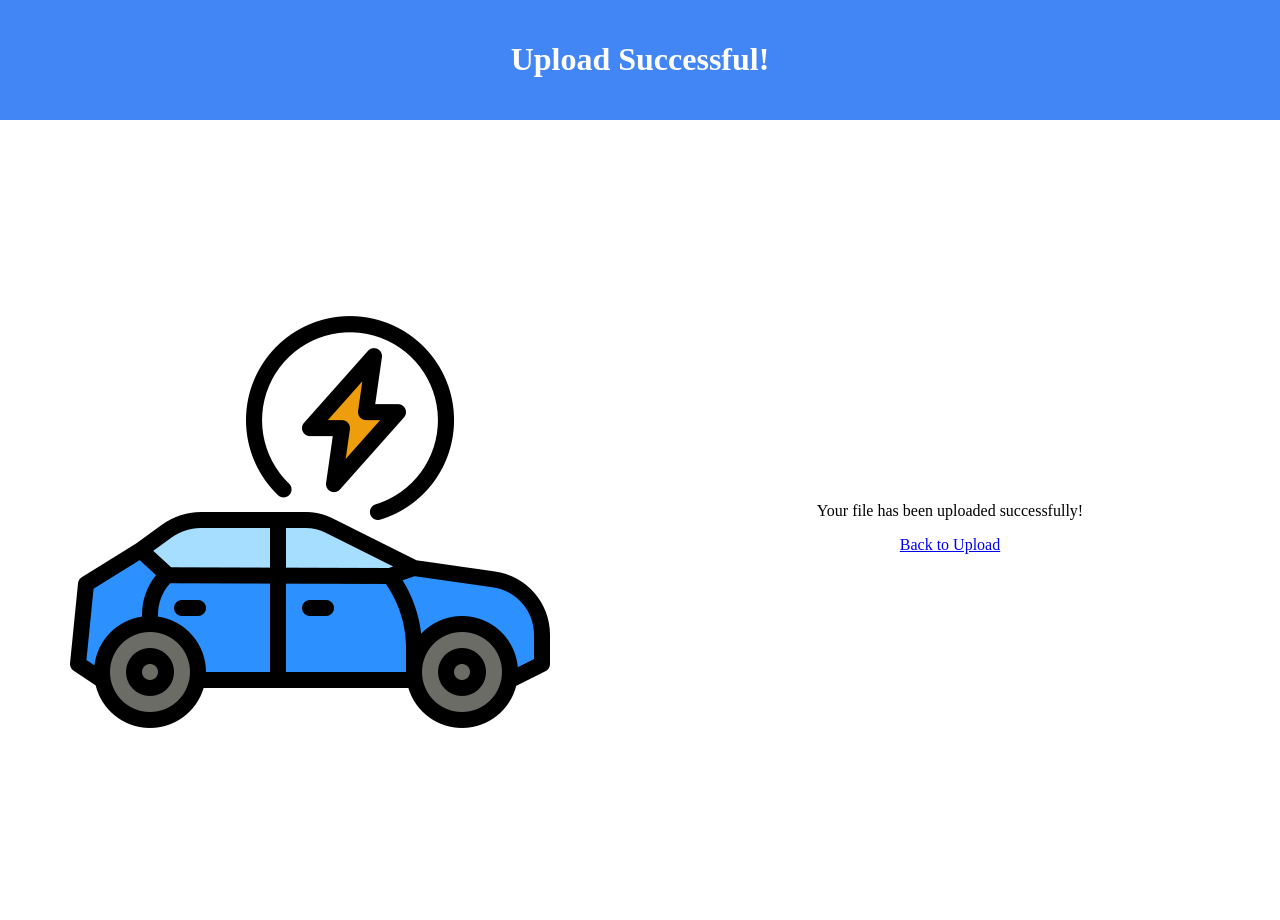
After one commit to joyjas/cardb1, a Flask app: page /success in a window 1280 px wide. The commit adds this page. Run offline with Flask 2, Linux system fonts and the light colour scheme.

Commit message:
patch with back button

```diff
--- a/application.py
+++ b/application.py
@@ -1,4 +1,4 @@
-from flask import Flask, request, render_template
+from flask import Flask, request, render_template, redirect, url_for
 import boto3
 
 
@@ -19,11 +19,14 @@ def upload():
     try:
         file = request.files['file']
         s3.upload_fileobj(file, bucket_name, file.filename)
-        return 'File uploaded successfully!'
+        return redirect(url_for('success'))
     except Exception as e:
         print(e)
         return 'File upload failed'
 
+@app.route('/success')
+def success():
+    return render_template('success.html')
 
 if __name__ == "__main__":
     app.run()
--- a/static/css/styles.css
+++ b/static/css/styles.css
@@ -24,7 +24,6 @@ body {
 	align-items: center;
 	flex: 1;
 	background-color: #ffffff;
-	background-image: url('img/logo2.png');
 	background-repeat: no-repeat;
 	background-position: center center;
 	background-size: 600px;
--- a/templates/index.html
+++ b/templates/index.html
@@ -9,7 +9,9 @@
 		<h1>Logs Uploader</h1>
 	</div>
 	<div id="container">
-		<div id="left"></div>
+		<div id="left">
+			<img src="{{ url_for('static', filename='css/img/logo2.png') }}" alt="Logo">
+		</div>
 		<div id="right">
 			<form method="POST" enctype="multipart/form-data">
 			    <input type="file" name="file" style="margin-bottom: 10px;">
--- /dev/null
+++ b/templates/success.html
@@ -0,0 +1,21 @@
+<!DOCTYPE html>
+<html>
+<head>
+	<title>Upload Success</title>
+	<link rel="stylesheet" type="text/css" href="{{ url_for('static', filename='css/styles.css') }}">
+</head>
+<body>
+	<div id="header">
+		<h1>Upload Successful!</h1>
+	</div>
+	<div id="container">
+		<div id="left">
+			<img src="{{ url_for('static', filename='css/img/logo1.png') }}" alt="Logo">
+		</div>
+		<div id="right">
+			<p>Your file has been uploaded successfully!</p>
+			<a href="{{ url_for('index') }}">Back to Upload</a>
+		</div>
+	</div>
+</body>
+</html>
```
